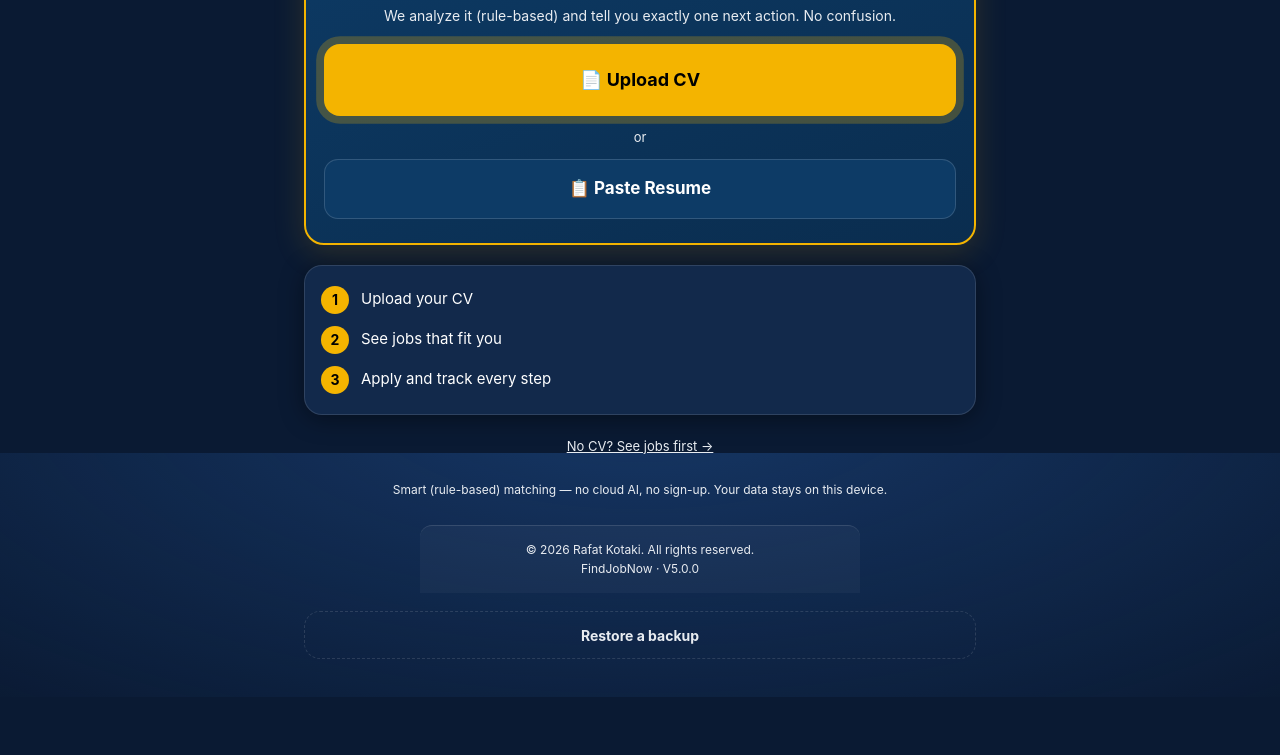
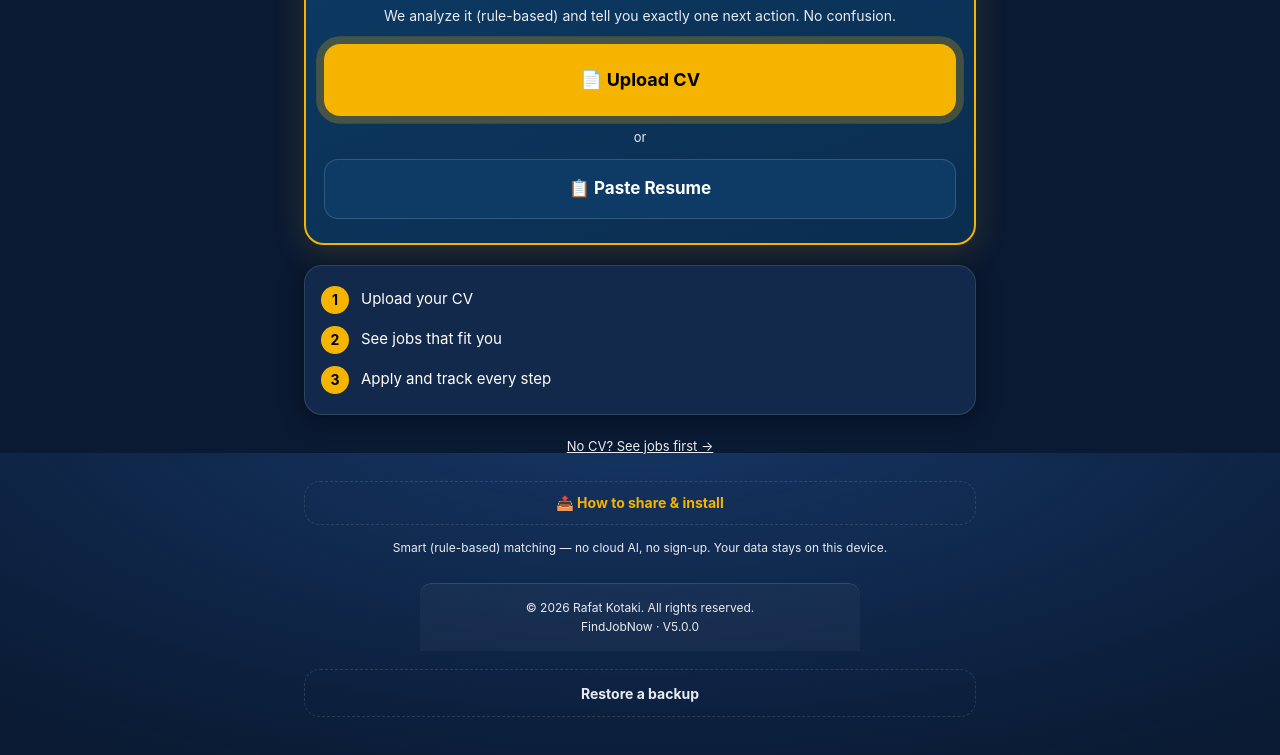
Before and after one commit to rafattky-eng/findjobnow, a plain HTML site: page index.html in a window 1280 px wide. Shown: the part 347-1102 px from the top of the page. Before the commit the page ends 1044 px from the top, so only its background shows below. Drawn offline with Linux system fonts and the light colour scheme.

Commit message:
Add files via upload

```diff
--- a/index.html
+++ b/index.html
@@ -1119,7 +1119,6 @@ details.mwhy>summary{cursor:pointer;font-size:13px;font-weight:700;color:var(--a
       <button type="button" id="btnEn" class="active">EN</button>
       <button type="button" id="btnJp">JP</button>
     </div>
-    <button class="icon-btn" id="btnShare" type="button" aria-label="Share" title="Share">📤</button>
     <button class="icon-btn" id="btnRestart" type="button" aria-label="Start from the beginning" title="Start from the beginning">🔄</button>
     <button class="icon-btn" id="btnBackup" title="Backup">💾</button>
   </div>
@@ -1138,7 +1137,6 @@ details.mwhy>summary{cursor:pointer;font-size:13px;font-weight:700;color:var(--a
   <button data-view="jobs"><span>💼</span><span class="nav-label" data-i18n="nav_jobs">Jobs</span></button>
   <button data-view="tools"><span>🧰</span><span class="nav-label" data-i18n="nav_tools">Toolkit</span></button>
   <button data-view="tracker"><span>🗂</span><span class="nav-label" data-i18n="nav_tracker">Tracker</span></button>
-  <button data-view="share" id="navShare"><span>📤</span><span class="nav-label" data-i18n="nav_share">Share</span></button>
 </nav>
 </div>
 <div class="toast" id="toast"></div>
@@ -2549,6 +2547,24 @@ function renderLanding(){
   </div>
   `}
 
+  <details class="more" style="margin-top:14px">
+    <summary style="cursor:pointer;font-weight:700;color:var(--ac);min-height:44px;display:flex;align-items:center">📤 ${tx("How to share & install","共有・インストール方法")}</summary>
+    <div style="padding:10px 0 4px;font-size:14px;line-height:1.55;color:var(--mu)">
+      <p style="margin:0 0 8px"><strong style="color:var(--tx)">${tx("Share this app","このアプリを共有")}</strong></p>
+      <ol style="margin:0 0 12px;padding-left:20px">
+        <li>${tx("Tap the Share button on any job card or on your Career DNA card.","求人カードまたはキャリアDNAカードの共有ボタンをタップ。")}</li>
+        <li>${tx("Choose Messages, Mail, LINE, or Copy Link.","メッセージ・メール・LINE・リンクをコピーから選択。")}</li>
+      </ol>
+      <p style="margin:0 0 8px"><strong style="color:var(--tx)">${tx("Add to Home Screen (iPhone)","ホーム画面に追加（iPhone）")}</strong></p>
+      <ol style="margin:0 0 12px;padding-left:20px">
+        <li>${tx("Tap the Share icon in Safari (square with arrow).","Safariの共有アイコン（四角と矢印）をタップ。")}</li>
+        <li>${tx("Scroll and tap “Add to Home Screen”.","下にスクロールして「ホーム画面に追加」をタップ。")}</li>
+        <li>${tx("Open it like an app — works offline.","アプリアイコンから起動。オフラインでも使えます。")}</li>
+      </ol>
+      <p style="margin:0;font-size:12px">${tx("Android: use Chrome menu → “Add to Home screen” or “Install app”.","Android: Chromeメニュー →「ホーム画面に追加」または「アプリをインストール」。")}</p>
+    </div>
+  </details>
+
   <p style="margin-top:14px;font-size:12px;color:var(--mu);text-align:center">${t("free_private") || (LANG==="jp"?"無料 · プライベート · 登録不要 · 端末内のみ":"Free · Private · No signup · On this device only")}</p>
   <div class="footer-copy">© 2026 Rafat Kotaki. All rights reserved.<br>FindJobNow · V5.0.0</div>
 
@@ -2670,6 +2686,19 @@ function renderDashboard(){
       <button class="btn secondary" data-go="tools">🧰 ${t("improve_cv")}</button>
       <button class="btn secondary" data-go="tracker">🗂 ${t("tracker")}</button>
       <button class="btn secondary" data-go="directory">🌐 ${t("sites")}</button>
+    </div>
+  </details>
+
+  <details class="more" style="margin-top:12px">
+    <summary style="cursor:pointer;font-weight:700;color:var(--ac);min-height:44px;display:flex;align-items:center">📤 ${tx("How to share & install","共有・インストール方法")}</summary>
+    <div style="padding:8px 0;font-size:13px;line-height:1.5;color:var(--mu)">
+      <p style="margin:0 0 6px"><strong style="color:var(--tx)">${tx("Share a job or your DNA","求人やDNAを共有")}</strong> — ${tx("use the 📤 button on any job card or Career DNA card.","求人カードまたはキャリアDNAカードの📤ボタンを使います。")}</p>
+      <p style="margin:0 0 6px"><strong style="color:var(--tx)">${tx("Add to Home Screen (iPhone)","ホーム画面に追加（iPhone）")}</strong></p>
+      <ol style="margin:0 0 8px;padding-left:18px">
+        <li>${tx("Safari Share icon → “Add to Home Screen”","Safari共有 →「ホーム画面に追加」")}</li>
+        <li>${tx("Opens like an app, works offline","アプリアイコンから起動・オフライン対応")}</li>
+      </ol>
+      <p style="margin:0;font-size:12px">${tx("Android: Chrome menu → Add to Home screen / Install app.","Android: Chromeメニュー → ホーム画面に追加。")}</p>
     </div>
   </details>
   `;
@@ -3647,7 +3676,6 @@ $("btnBackup")?.addEventListener("click", () => {
 });
 
 $("btnBack")?.addEventListener("click", goBack);
-$("btnShare")?.addEventListener("click", () => shareApp());
 $("btnRestart")?.addEventListener("click", () => { if(!STATE.profile && STATE.view === "landing"){ window.scrollTo(0,0); return; } startOver(); });
 $("logoHome")?.addEventListener("click", () => { setView("landing"); window.scrollTo(0,0); });
 $("logoHome")?.addEventListener("keydown", e => { if(e.key === "Enter" || e.key === " "){ e.preventDefault(); setView("landing"); } });
@@ -3660,10 +3688,6 @@ if("serviceWorker" in navigator){
 
 $$("#bottomNav button").forEach(b => {
   b.onclick = () => {
-    if(b.dataset.view === "share" || b.id === "navShare"){
-      shareApp();
-      return;
-    }
     STATE._focus = b.dataset.toolFocus || null;
     STATE._tool = b.dataset.toolFocus || null;
     setView(b.dataset.view);
```
Also changed, not shown: 1 other file.
